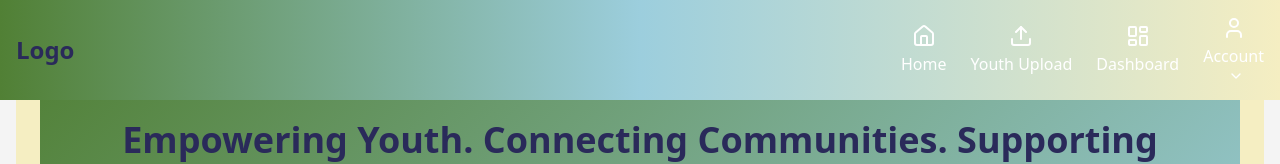
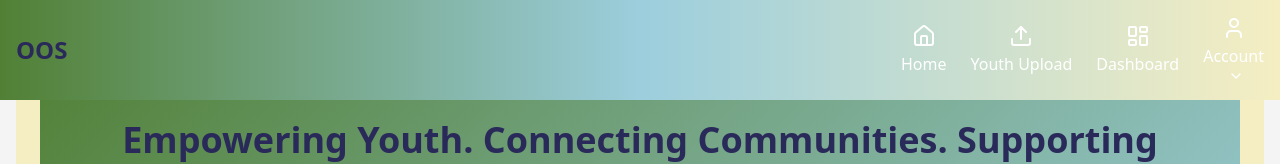
Before and after one commit to Nathilanzi/Database, a React (Vite) app in the folder vite-project/: page / in a window 1280 px wide. Shown: the top 164 px of the page. Built offline with nearby package versions, Linux system fonts and the light colour scheme.

Commit message:
Add placeholder Logo with company name

```diff
--- a/vite-project/src/components/Navbar.jsx
+++ b/vite-project/src/components/Navbar.jsx
@@ -32,7 +32,7 @@ const Navbar = () => {
       <div className="container mx-auto">
         <div className="flex justify-between items-center">
           <Link to="/" className="text-2xl font-bold text-[#2A2A5A]">
-            Logo
+            OOS
           </Link>
 
           {/* Desktop Menu */}
```
